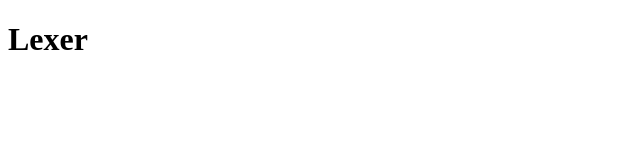
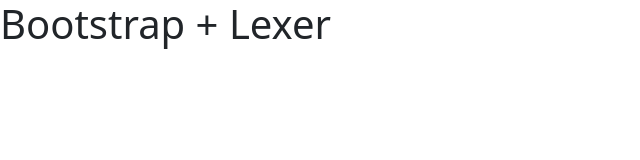
Before and after one commit to PedroLDallIgna/lexer, a website with bundled scripts: page public/index.html in a window 1280 px wide. Shown: the whole page, without its empty margins (0-640 px from the left). Built offline with nearby package versions, Linux system fonts and the light colour scheme.

Commit message:
feat: adds bootstrap for ui

```diff
--- a/public/index.html
+++ b/public/index.html
@@ -4,9 +4,12 @@
     <meta charset="UTF-8">
     <meta name="viewport" content="width=device-width, initial-scale=1.0">
     <title>Lexer</title>
+    <link href="https://cdn.jsdelivr.net/npm/bootstrap@5.3.3/dist/css/bootstrap.min.css" rel="stylesheet" integrity="sha384-QWTKZyjpPEjISv5WaRU9OFeRpok6YctnYmDr5pNlyT2bRjXh0JMhjY6hW+ALEwIH" crossorigin="anonymous">
 </head>
 <body>
-    <h1>Lexer</h1>
+    <h1>Bootstrap + Lexer</h1>
     <script src="../dist/index.js"></script>
+    <script src="https://cdn.jsdelivr.net/npm/@popperjs/core@2.11.8/dist/umd/popper.min.js" integrity="sha384-I7E8VVD/ismYTF4hNIPjVp/Zjvgyol6VFvRkX/vR+Vc4jQkC+hVqc2pM8ODewa9r" crossorigin="anonymous"></script>
+    <script src="https://cdn.jsdelivr.net/npm/bootstrap@5.3.3/dist/js/bootstrap.min.js" integrity="sha384-0pUGZvbkm6XF6gxjEnlmuGrJXVbNuzT9qBBavbLwCsOGabYfZo0T0to5eqruptLy" crossorigin="anonymous"></script>
 </body>
 </html>
```
